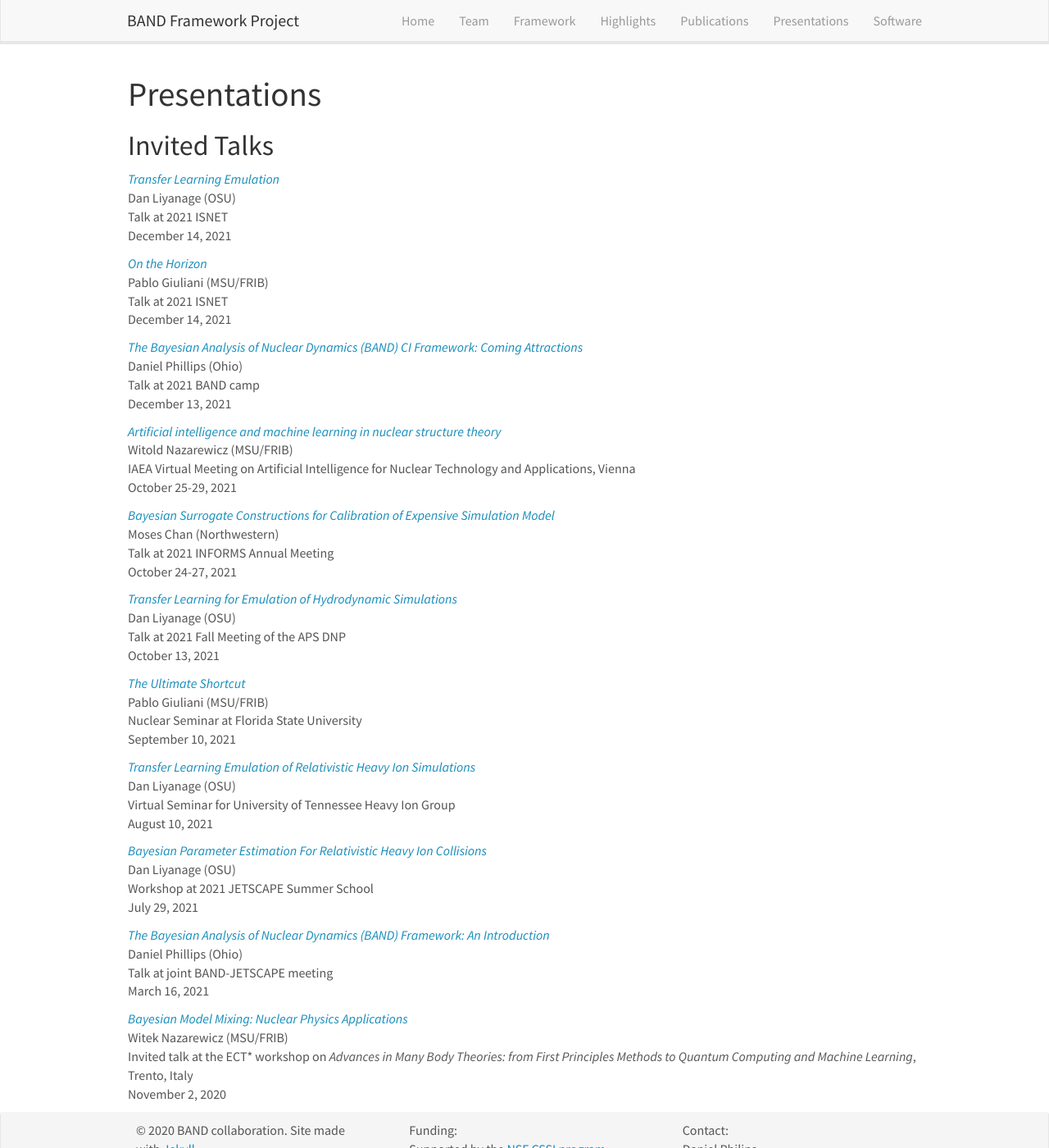
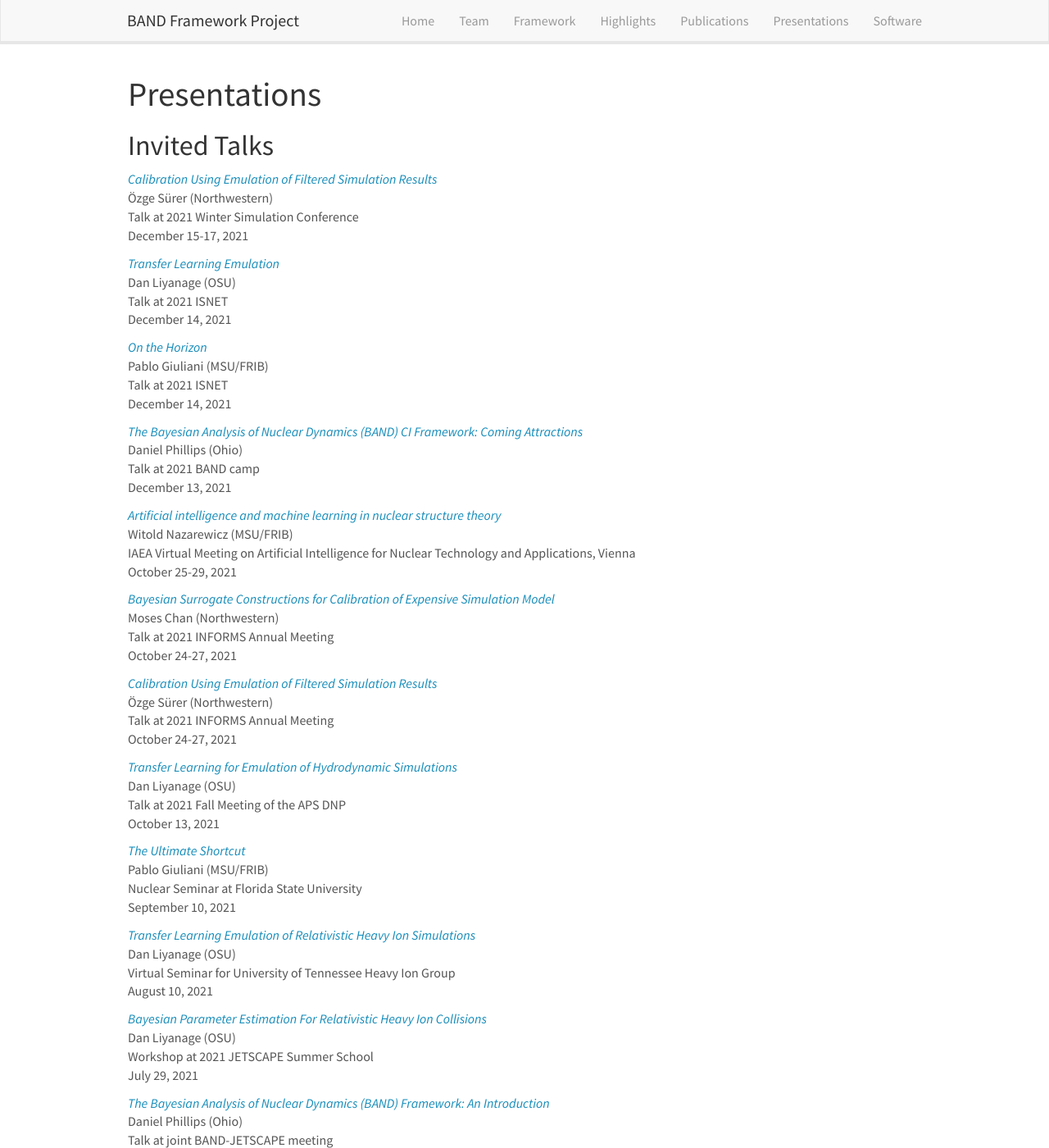
Before and after one commit to bandframework/bandframework.github.io, a Jekyll site: the page built from _pages/presentations.md, in a window 1280 px wide and 1400 px high. Shown: the whole window at 82% size. Built offline with Jekyll 4.4.1, drawn with Linux system fonts in a browser that asks for light colours; nearby versions of some CDN libraries.

Commit message:
Including Ozge Surer's talks

```diff
--- a/_data/presentations.yml
+++ b/_data/presentations.yml
@@ -1,3 +1,15 @@
+- title: "Calibration Using Emulation of Filtered Simulation Results"
+  image:
+  location: >
+    Talk at 2021 Winter Simulation Conference
+  date: >
+    December 15-17, 2021
+  presenter: Özge Sürer (Northwestern)
+  link:
+    url: http://meetings.informs.org/wordpress/wsc2021/schedule/
+  highlight: 0
+  news2:
+
 - title: "Transfer Learning Emulation"
   image:
   location: >
@@ -53,6 +65,18 @@
   presenter: Moses Chan (Northwestern)
   link:
     url: https://f.hubspotusercontent30.net/hubfs/3449182/Sunday%20FINAL.pdf?utm_referrer=https%3A%2F%2Fmeetings.informs.org%2F#page=2
+  highlight: 0
+  news2:
+
+- title: "Calibration Using Emulation of Filtered Simulation Results"
+  image:
+  location: >
+    Talk at 2021 INFORMS Annual Meeting
+  date: >
+    October 24-27, 2021
+  presenter: Özge Sürer (Northwestern)
+  link:
+    url: https://f.hubspotusercontent30.net/hubfs/3449182/Anaheim%20In%20Person.pdf?__hstc=194041586.fa7a2e118ec77956cf8f6c60daa56442.1644358458822.1644358458822.1644358458822.1&__hssc=194041586.1.1644358458822&__hsfp=714448275&hsCtaTracking=0894ce36-3b18-40e3-9d5e-1885f415a027%7Cfab926e4-b4e2-4b96-b86e-7da33ffe1894
   highlight: 0
   news2:
 
```
